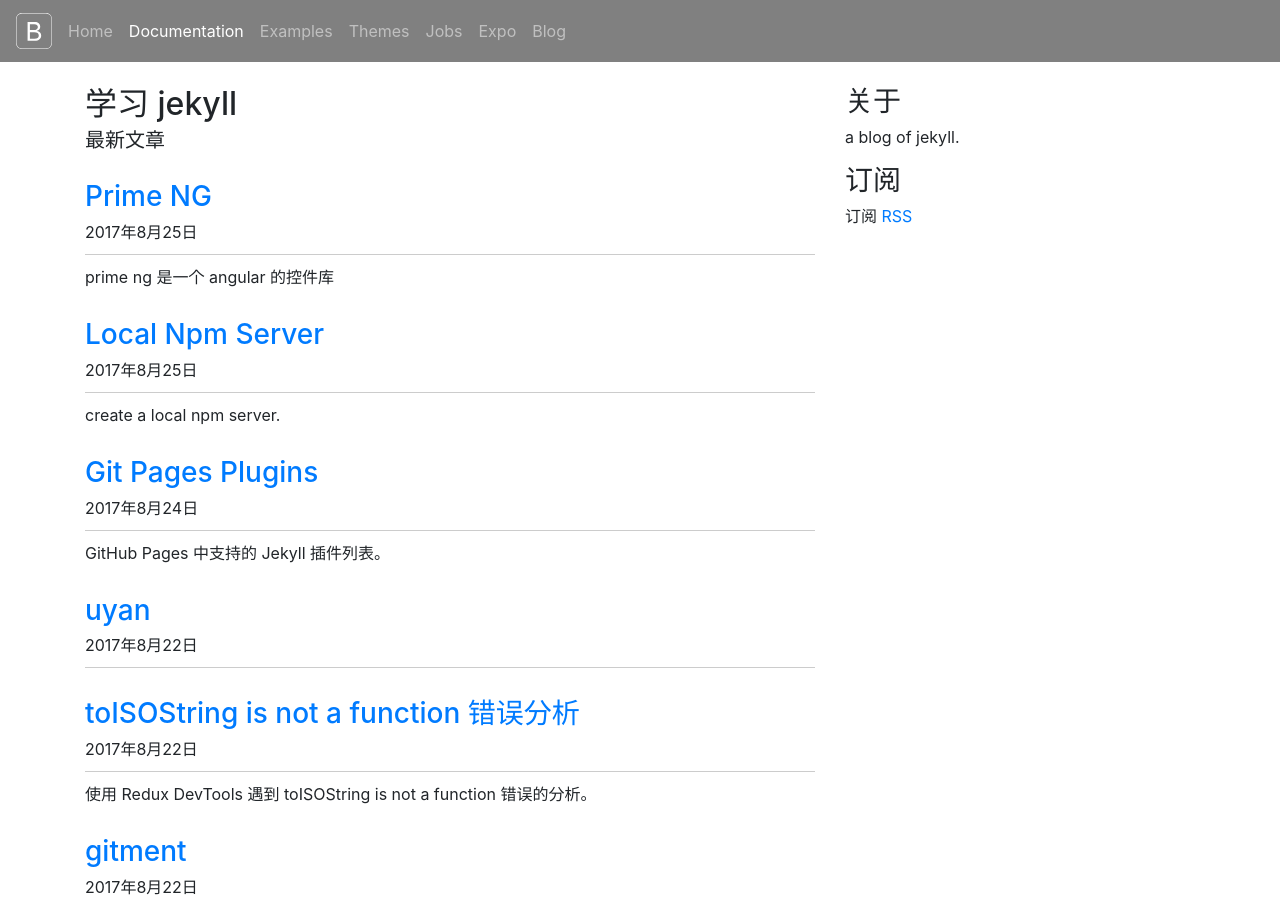
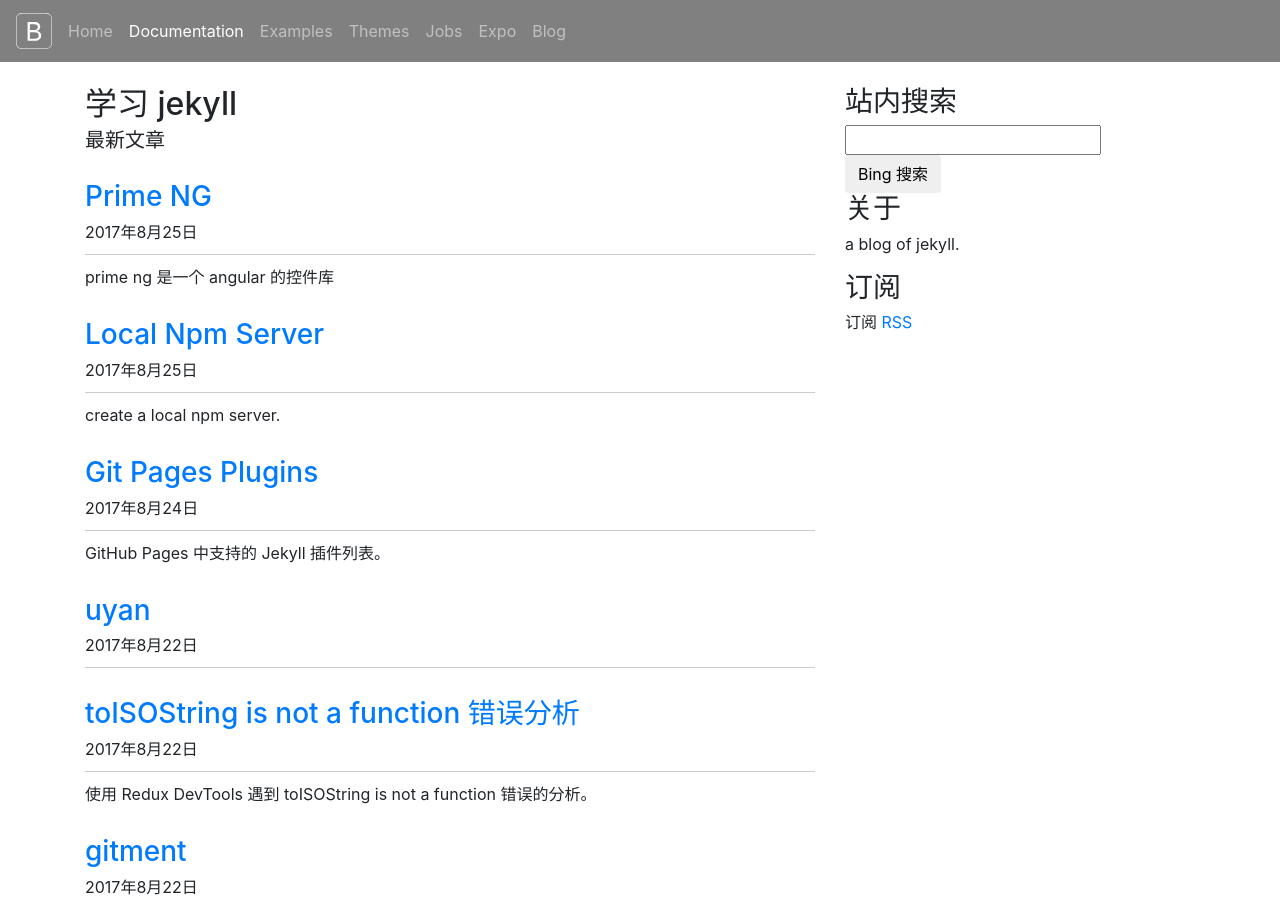
Before and after one commit to haoguanjun/jekyll, a Jekyll site: the page built from index.html, in a window 1280 px wide and 900 px high. Built offline with Jekyll 4.4.1, drawn with Linux system fonts in a browser that asks for light colours; the list of posts is cut into pages by our own code.

Commit message:
Update sidebar.html

```diff
--- a/_includes/sidebar.html
+++ b/_includes/sidebar.html
@@ -1,3 +1,19 @@
+<aside class="about">
+    <h3 class="aside-title">站内搜索</h3>
+    <div class="aside-content">
+         <input type="text" name="bing_q" id="bing_q" >
+         <input onclick="bing_go()" type="button" value="Bing 搜索" class="btn btn-small">
+    </div>
+    <script>
+        function google_go() {
+            return location.href
+                ="http://www.bing.com/search?q="
+                    +encodeURIComponent("site:haoguanjun.github.io/"
+                    +"jekyll/ "
+                    +document.getElementById("bing_q").value),!1
+        }
+    </script>
+</aside>
 <aside class="about">
     <h3 class="aside-title">关于</h3>
     <div class="aside-content">
```
